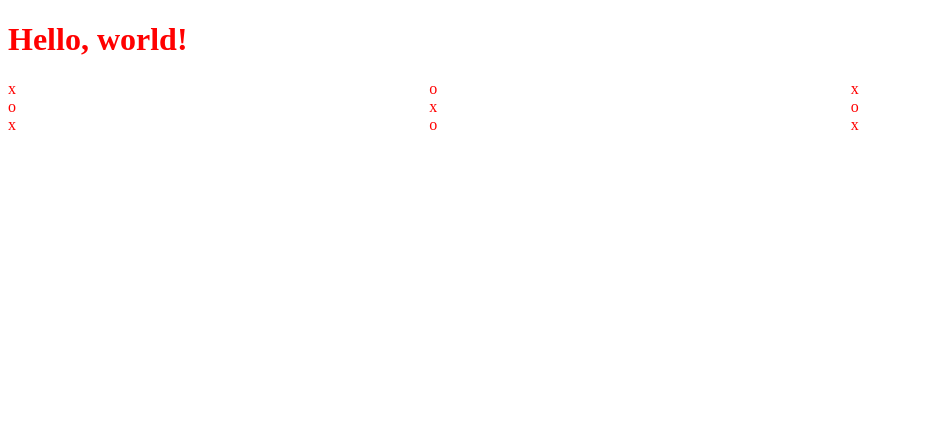
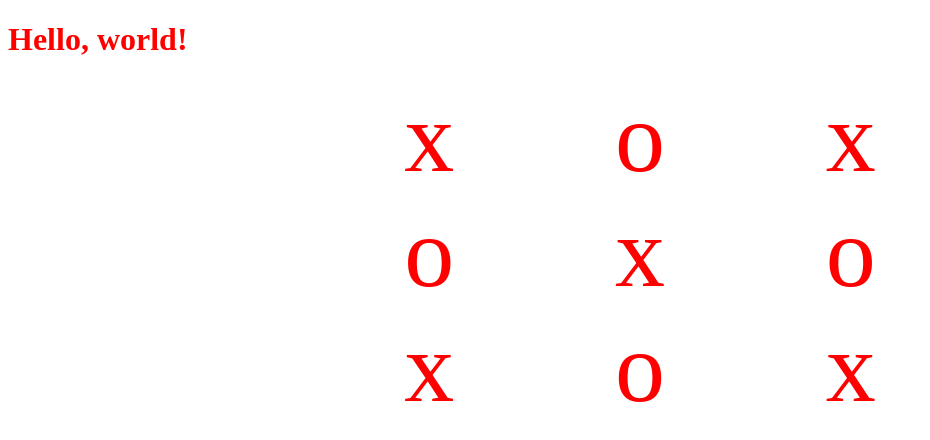
Before and after one commit to andyglover/odin-project-tictactoe, a plain HTML site: page index.html in a window 1280 px wide. Shown: the whole page, without its empty margins (0-930 px from the left). Drawn offline with Linux system fonts and the light colour scheme.

Commit message:
Style grid

```diff
--- a/css/style.css
+++ b/css/style.css
@@ -5,4 +5,11 @@ body {
 #grid-container{
     display: grid;
     grid-template-columns: repeat(3,1fr);
+    width: 50%;
+    margin: 0 auto;
 }
+
+.grid-item{
+    text-align:center;
+    font-size: 100px;
+}
```
